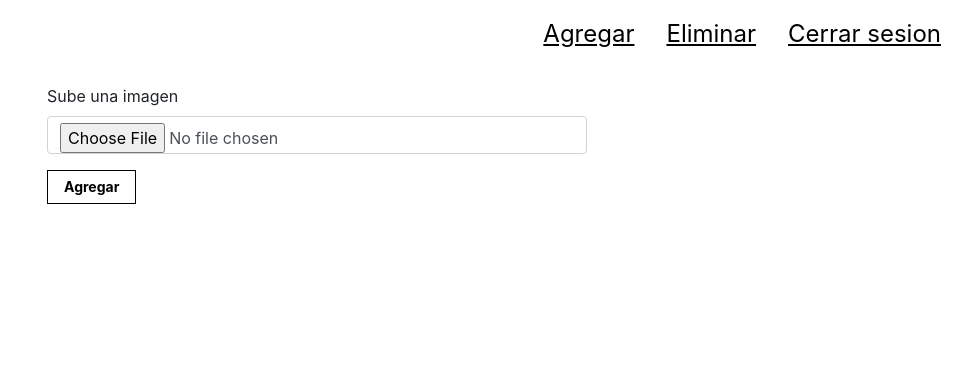
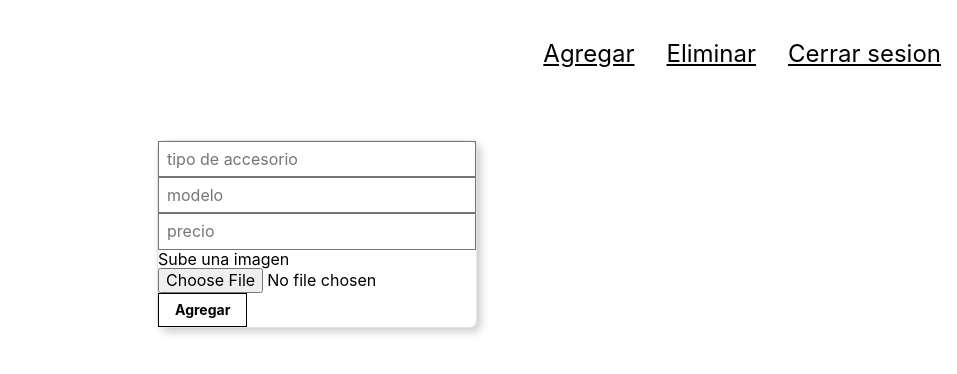
Before and after one commit to radamesvaz/pa-fe, a React (Create React App) app: page / in a window 1280 px wide. Both pictures are taken after a click on the input "Registrar". Shown: the top 374 px of the page, without its empty margins (323-1280 px from the left). Built offline with nearby package versions, Linux system fonts and the light colour scheme.

Commit message:
connecting to backend

```diff
--- a/public/index.html
+++ b/public/index.html
@@ -5,7 +5,7 @@
     <link rel="icon" href="%PUBLIC_URL%/favicon.ico" />
     <meta name="viewport" content="width=device-width, initial-scale=1" />
     <meta name="theme-color" content="#000000" />
-    <link href="https://stackpath.bootstrapcdn.com/bootstrap/4.1.3/css/bootstrap.min.css" rel="stylesheet" integrity="sha384-MCw98/SFnGE8fJT3GXwEOngsV7Zt27NXFoaoApmYm81iuXoPkFOJwJ8ERdknLPMO" crossorigin="anonymous">
+
     <meta
       name="description"
       content="Web site created using create-react-app"
--- a/src/components/Agregar.js
+++ b/src/components/Agregar.js
@@ -5,26 +5,45 @@ class Agregar extends Component {
 
 
   state = {
-
+    tipo: '',
+    modelo: '',
+    precio: '',
     file: null
 
   }
 
+  handleTipo(e){
+    let tipo = e.target.value;
+    this.setState({ tipo: tipo })
+  }
+
+  handleModelo(e){
+    let modelo = e.target.value;
+    this.setState({ modelo: modelo });
+  }
+
+  handlePrecio(e){
+    let precio = e.target.value;
+    this.setState({ precio: precio })
+  }
+
   handleFile(e){
-
     let file = e.target.files[0];
-
     this.setState({ file: file})
-
   }
 
   onSubmitAcc = (e) => {
-
+    let tipo = this.state.tipo;
+    let modelo = this.state.modelo;
+    let precio = this.state.precio;
     let file = this.state.file;
 
     let formdata = new FormData();
 
-    formdata.append("image", file);
+    formdata.append('tipo', tipo);
+    formdata.append('modelo', modelo);
+    formdata.append('precio', precio)
+    formdata.append('image', file);
 
     axios({
       url: 'http://localhost:3000/upload-images',
@@ -44,7 +63,33 @@ class Agregar extends Component {
 
     render(){
         return(
+          <article className="br3 ba b--black-10 mv4 w-100 w-50-m w-25-l mw6 shadow-5 center">
+          <input
+          className="pa2 input-reset ba bg-transparent hover-bg-black hover-white w-100"
+          type="text"
+          name="tipo"
+          id="tipo"
+          placeholder="tipo de accesorio"
+          onChange={(e) => this.handleTipo(e)}
+        />
+          <input
+          className="pa2 input-reset ba bg-transparent hover-bg-black hover-white w-100"
+          type="text"
+          name="modelo"
+          id="modelo"
+          placeholder="modelo"
+          onChange={(e) => this.handleModelo(e)}
+        />
+          <input
+          className="pa2 input-reset ba bg-transparent hover-bg-black hover-white w-100"
+          type="text"
+          name="precio"
+          id="precio"
+          placeholder="precio"
+          onChange={(e) => this.handlePrecio(e)}
+        />
             <div className="container">
+
             <div className="row">
               <div className="offset-md-3 col-md-6">
                  <div className="form-group files">
@@ -69,7 +114,9 @@ class Agregar extends Component {
             </div>
         </div>
         </div>
+        </article>
         )
+
     }
 
 }
```
